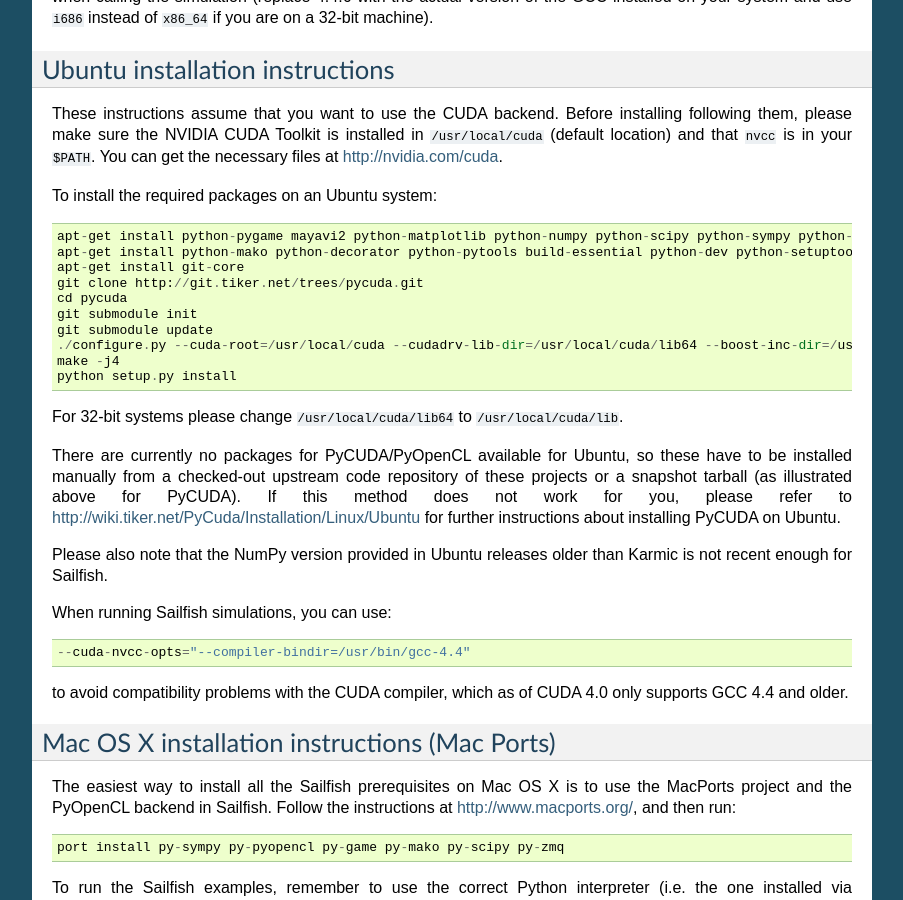
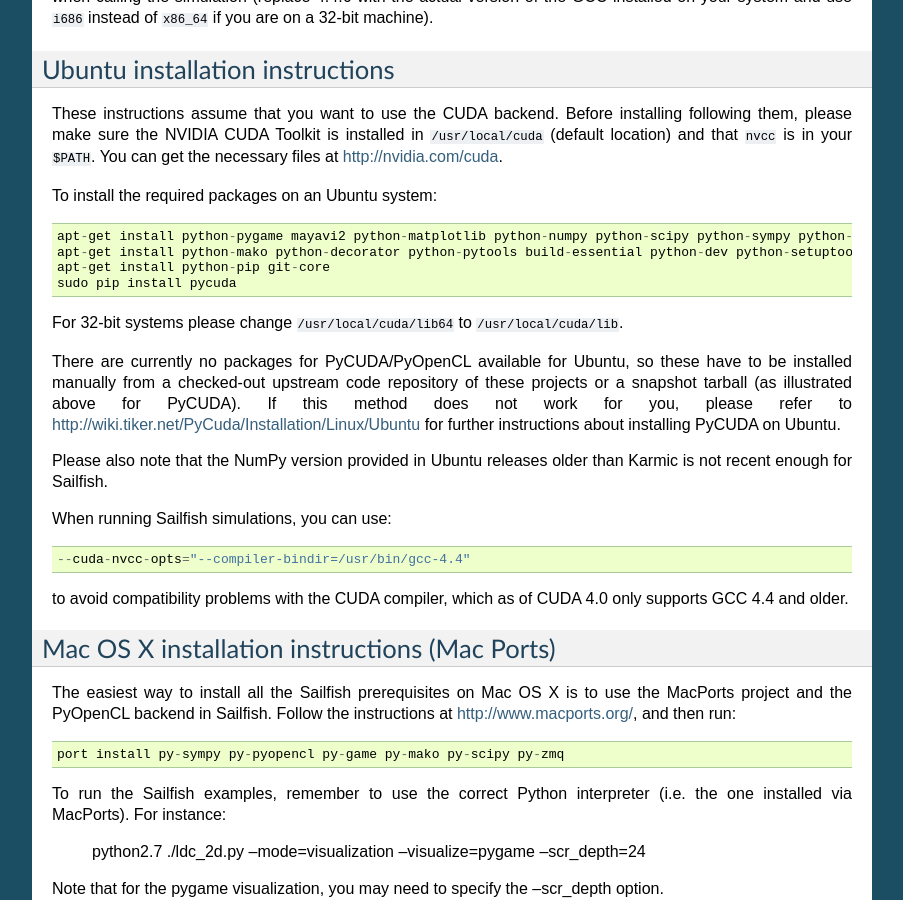
Before and after one commit to sailfish-team/sailfish, a Sphinx documentation site: the page built from doc/installation.rst, in a window 1280 px wide and 900 px high, scrolled down 1259 px. Shown: the whole window, without its empty margins (198-1101 px from the left). Built offline with Sphinx 7.4.7, drawn with Linux system fonts in a browser that asks for light colours; formulas are drawn with MathJax 3.

Commit message:
Change the installation instructions to use pip for pycuda install.

```diff
--- a/doc/installation.rst
+++ b/doc/installation.rst
@@ -77,14 +77,8 @@
 
   apt-get install python-pygame mayavi2 python-matplotlib python-numpy python-scipy python-sympy python-zmq python-execnet
   apt-get install python-mako python-decorator python-pytools build-essential python-dev python-setuptools libboost-dev libboost-python-dev libboost-thread-dev
-  apt-get install git-core
-  git clone http://git.tiker.net/trees/pycuda.git
-  cd pycuda
-  git submodule init
-  git submodule update
-  ./configure.py --cuda-root=/usr/local/cuda --cudadrv-lib-dir=/usr/local/cuda/lib64 --boost-inc-dir=/usr/include --boost-lib-dir=/usr/lib --boost-python-libname=boost_python-mt --boost-thread-libname=boost_thread-mt
-  make -j4
-  python setup.py install
+  apt-get install python-pip git-core
+  sudo pip install pycuda
 
 For 32-bit systems please change ``/usr/local/cuda/lib64`` to ``/usr/local/cuda/lib``.
 
```
